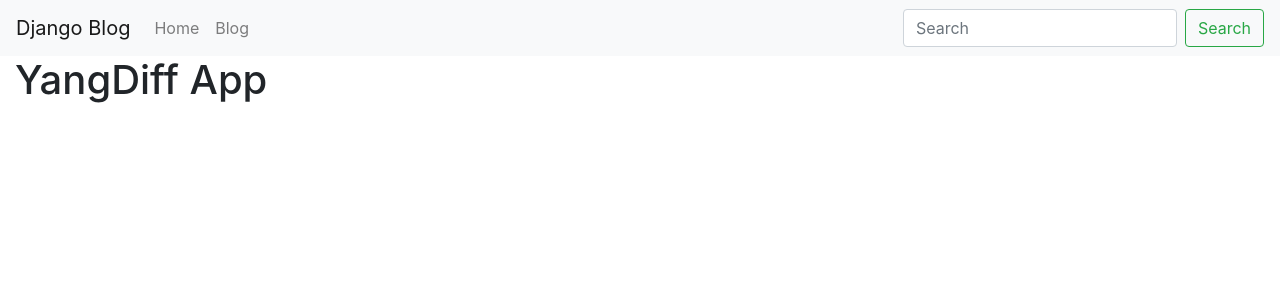
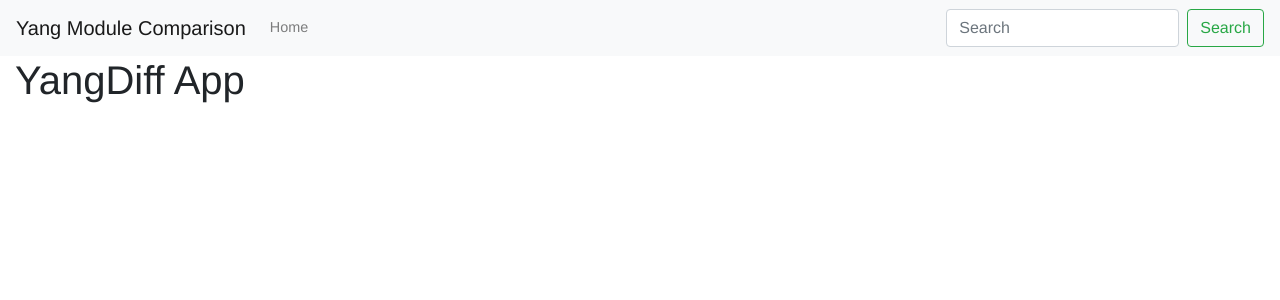
Before and after one commit to dmads98/yangdiff-django, a Django app: page / in a window 1280 px wide. Shown: the top 300 px of the page. Run offline with Django 3.2, Linux system fonts and the light colour scheme; some libraries are stand-ins or nearby versions.

Commit message:
added static files folder

```diff
--- /dev/null
+++ b/src/static/css/compare.css
@@ -0,0 +1,6 @@
+body {
+    padding: 0;
+    margin: 0;
+    font-family: "Copperplate Gothic Light", "Helvetica Neue", Helvetica, sans-serif;
+    font-size: .9rem;
+}
--- a/src/templates/base.html
+++ b/src/templates/base.html
@@ -1,3 +1,4 @@
+{% load static %}
 <!doctype html>
 <html lang="en">
   <head>
@@ -8,7 +9,9 @@
     <!-- Bootstrap CSS -->
     <link rel="stylesheet" href="https://stackpath.bootstrapcdn.com/bootstrap/4.3.1/css/bootstrap.min.css" integrity="sha384-ggOyR0iXCbMQv3Xipma34MD+dH/1fQ784/j6cY/iJTQUOhcWr7x9JvoRxT2MZw1T" crossorigin="anonymous">
 
-    <title>{% block head_title %} {% endblock %}Django</title>
+     <link rel="stylesheet" href="{% static 'css/compare.css' %}">
+
+    <title>{% block head_title %} YANG Diff - a Tool for YANG Module Comparison {% endblock %}</title>
   </head>
   <body>
     {% include 'navbar.html' %}
--- a/src/templates/navbar.html
+++ b/src/templates/navbar.html
@@ -1,5 +1,5 @@
 <nav class="navbar navbar-expand-lg navbar-light bg-light">
-  <a class="navbar-brand" href="/">Django Blog</a>
+  <a class="navbar-brand" href="/">Yang Module Comparison</a>
   <button class="navbar-toggler" type="button" data-toggle="collapse" data-target="#navbarSupportedContent" aria-controls="navbarSupportedContent" aria-expanded="false" aria-label="Toggle navigation">
     <span class="navbar-toggler-icon"></span>
   </button>
@@ -9,9 +9,6 @@
       <li class="nav-item">
         <a class="nav-link" href="/">Home</a>
       </li>
-      <li class="nav-item">
-        <a class="nav-link" href="/blog">Blog</a>
-      </li>
     </ul>
     <form class="form-inline my-2 my-lg-0" action='/search/'>
       <input class="form-control mr-sm-2" type="search" name='q'placeholder="Search" aria-label="Search">
--- a/src/yangdiff_django/settings.py
+++ b/src/yangdiff_django/settings.py
@@ -118,3 +118,8 @@ USE_TZ = True
 # https://docs.djangoproject.com/en/2.2/howto/static-files/
 
 STATIC_URL = '/static/'
+
+STATICFILES_DIRS = [
+    os.path.join(BASE_DIR, "static"),
+    '/src.static/',
+]
```
